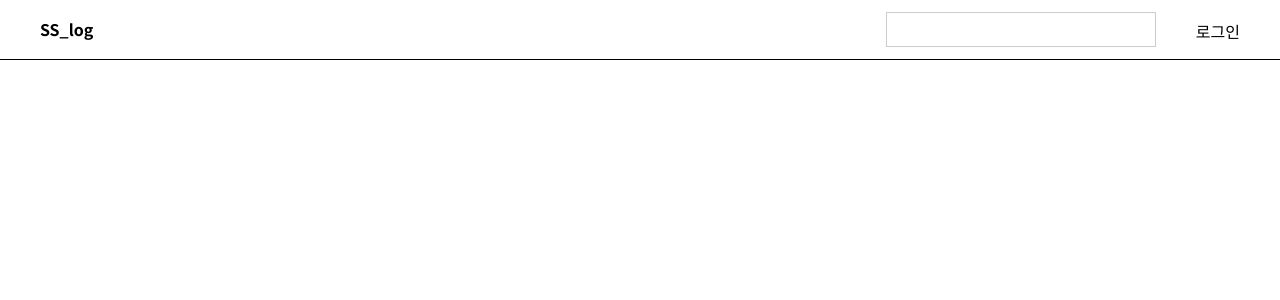
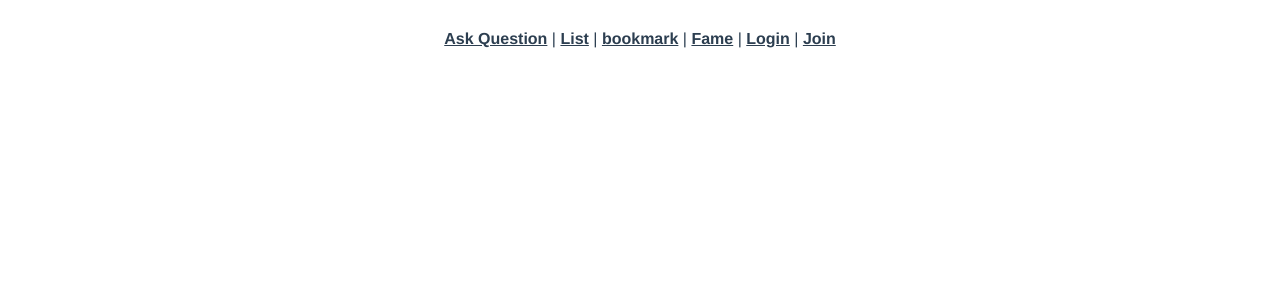
Before and after one commit to ansigyeong/Web-Mobile-Based-Services-Project-sub3, a Vue app in the folder frontend/: page /#/login in a window 1280 px wide. Shown: the top 300 px of the page. Built offline with nearby package versions, Linux system fonts and the light colour scheme.

Commit message:
S03P12D108-11

```diff
--- a/frontend/public/index.html
+++ b/frontend/public/index.html
@@ -6,6 +6,8 @@
     <meta name="viewport" content="width=device-width,initial-scale=1.0">
     <link rel="icon" href="<%= BASE_URL %>favicon.ico">
     <title><%= htmlWebpackPlugin.options.title %></title>
+    <link rel="stylesheet" href="https://fonts.googleapis.com/css?family=Roboto:100,300,400,500,700,900">
+    <link rel="stylesheet" href="https://cdn.jsdelivr.net/npm/@mdi/font@latest/css/materialdesignicons.min.css">
   </head>
   <body>
     <noscript>
--- a/frontend/src/App.vue
+++ b/frontend/src/App.vue
@@ -1,65 +1,36 @@
 <template>
   <div id="app">
-    <Header :isHeader="isHeader"/>
+    <div id="nav">
+      <router-link to="/askquestion">Ask Question</router-link> |
+      <router-link to="/list">List</router-link> |
+      <router-link to="/bookmark">bookmark</router-link> |
+      <router-link to="/fame">Fame</router-link> |
+      <router-link to="/login">Login</router-link> |
+      <router-link to="/join">Join</router-link>
+    </div>
     <router-view/>
   </div>
 </template>
 
-<script src="https://use.fontawesome.com/releases/v5.2.0/js/all.js"></script>
-<script>
-import './assets/css/style.scss'
-import Header from './components/common/Header.vue'
-import constants from './lib/constants'
-
-export default {
-  name: 'App',
-  components: {
-    Header
-  },
-  created() {
-      let url = this.$route.name;
-
-      this.checkUrl(url);
-  },
-  watch: {
-      $route (to){
-
-          this.checkUrl(to.name);
-      }
-  },
-  methods : {
-      checkUrl(url) {
-
-          let array = [
-              constants.URL_TYPE.USER.LOGIN,
-              constants.URL_TYPE.USER.JOIN,
-          ];
-
-          let isHeader = true;
-          array.map(path => {
-              if (url === path)
-                  isHeader = false;
-          })
-          this.isHeader = isHeader;
-
-      },
-  },
-  data: function () {
-        return {
-            isHeader: true,
-            constants
-        }
-    }
-}
-</script>
-
-<style>
+<style lang="scss">
 #app {
   font-family: Avenir, Helvetica, Arial, sans-serif;
   -webkit-font-smoothing: antialiased;
   -moz-osx-font-smoothing: grayscale;
   text-align: center;
   color: #2c3e50;
-  margin-top: 60px;
+}
+
+#nav {
+  padding: 30px;
+
+  a {
+    font-weight: bold;
+    color: #2c3e50;
+
+    &.router-link-exact-active {
+      color: #42b983;
+    }
+  }
 }
 </style>
--- a/frontend/src/components/common/Header.vue
+++ b/frontend/src/components/common/Header.vue
@@ -2,7 +2,7 @@
     <div id="header" v-if="isHeader">
         <h1>
             <router-link v-bind:to="{name:constants.URL_TYPE.POST.MAIN}">
-                SS_log
+                Hello, Code_Sea!
             </router-link>
         </h1>
         <div class="right">
--- a/frontend/src/main.js
+++ b/frontend/src/main.js
@@ -1,11 +1,13 @@
 import Vue from 'vue'
 import App from './App.vue'
 import router from './router'
+import vuetify from './plugins/vuetify';
 
 /* eslint-disable no-new */
 new Vue({
   el: '#app',
   router,
   components: { App },
+  vuetify,
   template: '<App/>'
 })
--- a/frontend/src/page/user/Login.vue
+++ b/frontend/src/page/user/Login.vue
@@ -2,7 +2,7 @@
     <div class="user" id="login">
         <div class="wrapC table">
             <div class="middle">
-                <h1>SS_log</h1>
+                <h1>로그인</h1>
                 <div class="input-wrap">
                     <input v-model="email"
                         id="email"
--- /dev/null
+++ b/frontend/src/plugins/vuetify.js
@@ -0,0 +1,7 @@
+import Vue from 'vue';
+import Vuetify from 'vuetify/lib';
+
+Vue.use(Vuetify);
+
+export default new Vuetify({
+});
--- a/frontend/src/router/index.js
+++ b/frontend/src/router/index.js
@@ -1,35 +1,53 @@
 import Vue from 'vue'
-import Router from 'vue-router'
+import VueRouter from 'vue-router'
+// import Home from '../views/Home.vue'
+// import Header from '../components/common/Header.vue'
+import Join from '../page/user/Join.vue'
+import Login from '../page/user/Login.vue'
+import List from '../page/post/List.vue'
+import Fame from '../page/post/Fame.vue'
+import Bookmark from '../page/post/Bookmark.vue'
+import AskQuestion from '../page/post/AskQuestion.vue'
 
-import constants from '../lib/constants'
+Vue.use(VueRouter)
 
-// 유저
-import Login from '../page/user/Login.vue'
-import Join from '../page/user/Join.vue'
-
-// 포스트
-import List from '../page/post/List.vue'
-
-Vue.use(Router)
-
-export default new Router({
-  routes: [
-    // 로그인/가입
+  const routes = [
   {
-      path: '/user/login',
-      name: constants.URL_TYPE.USER.LOGIN,
+    path: '/join',
+    name: 'Join',
+    component: Join
+  },
+  {
+    path: '/login',
+    name: 'Login',
     component: Login
   },
   {
-      path: '/user/join',
-      name: constants.URL_TYPE.USER.JOIN,
-      component: Join
+    path: '/list',
+    name: 'List',
+    component: List
   },
-    // 포스트
   {
-      path: '/',
-      name: constants.URL_TYPE.POST.MAIN,
-      component: List,
+    path: '/fame',
+    name: 'Fame',
+    component: Fame
+  },
+  {
+    path: '/bookmark',
+    name: 'Bookmark',
+    component: Bookmark
+  },
+  {
+    path: '/askquestion',
+    name: 'AskQuestion',
+    component: AskQuestion
   },
 ]
+
+const router = new VueRouter({
+  mode: 'history',
+  base: process.env.BASE_URL,
+  routes
 })
+
+export default router
--- a/frontend/vue.config.js
+++ b/frontend/vue.config.js
@@ -1,3 +1,6 @@
 module.exports = {
-    runtimeCompiler: true
+  "runtimeCompiler": true,
+  "transpileDependencies": [
+    "vuetify"
+  ]
 }
```
Also changed, not shown: frontend/package.json (+10 -3 lines), frontend/src/assets/logo.svg (added). Lines whose indentation alone changed are shown as unchanged.
